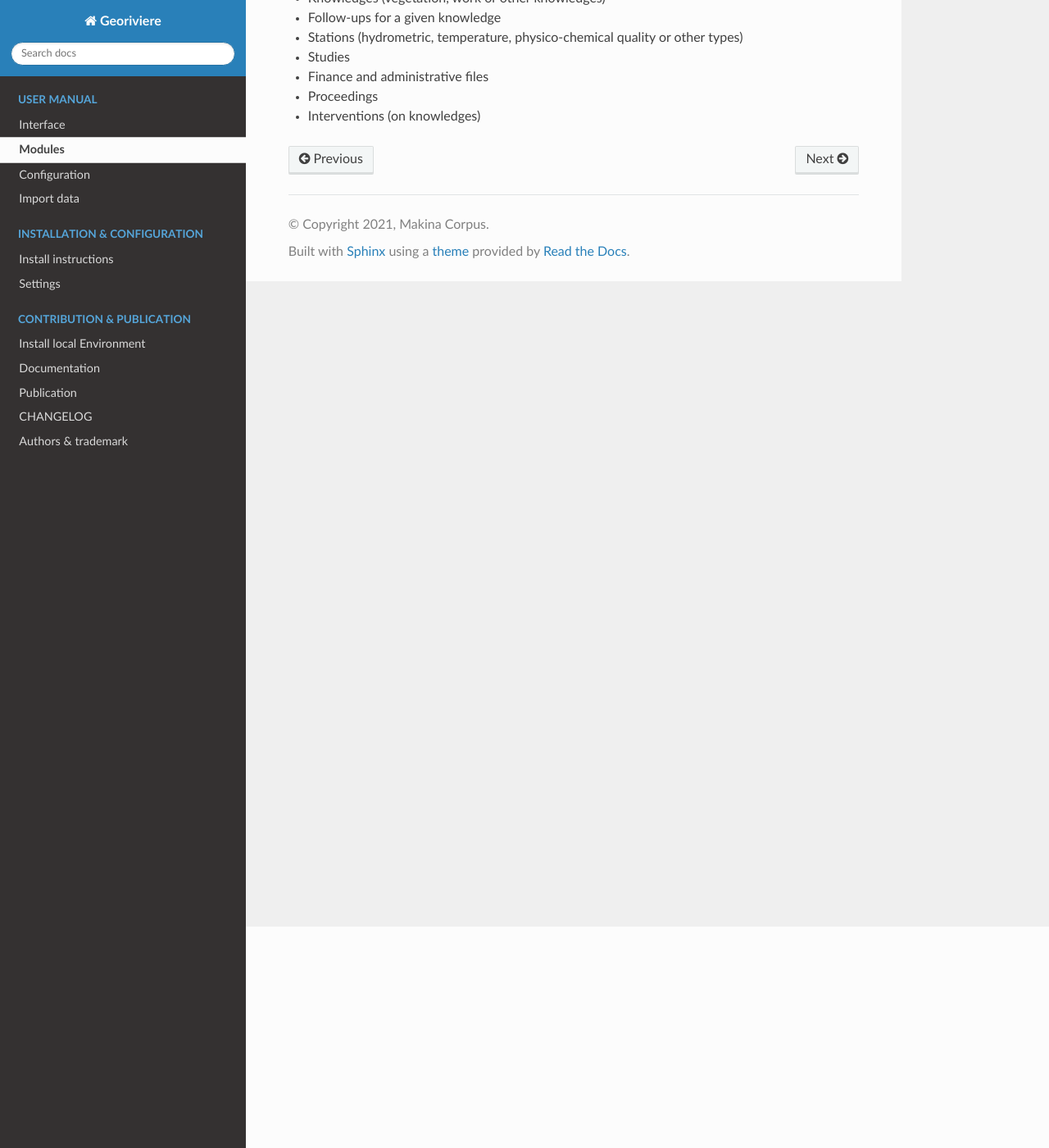
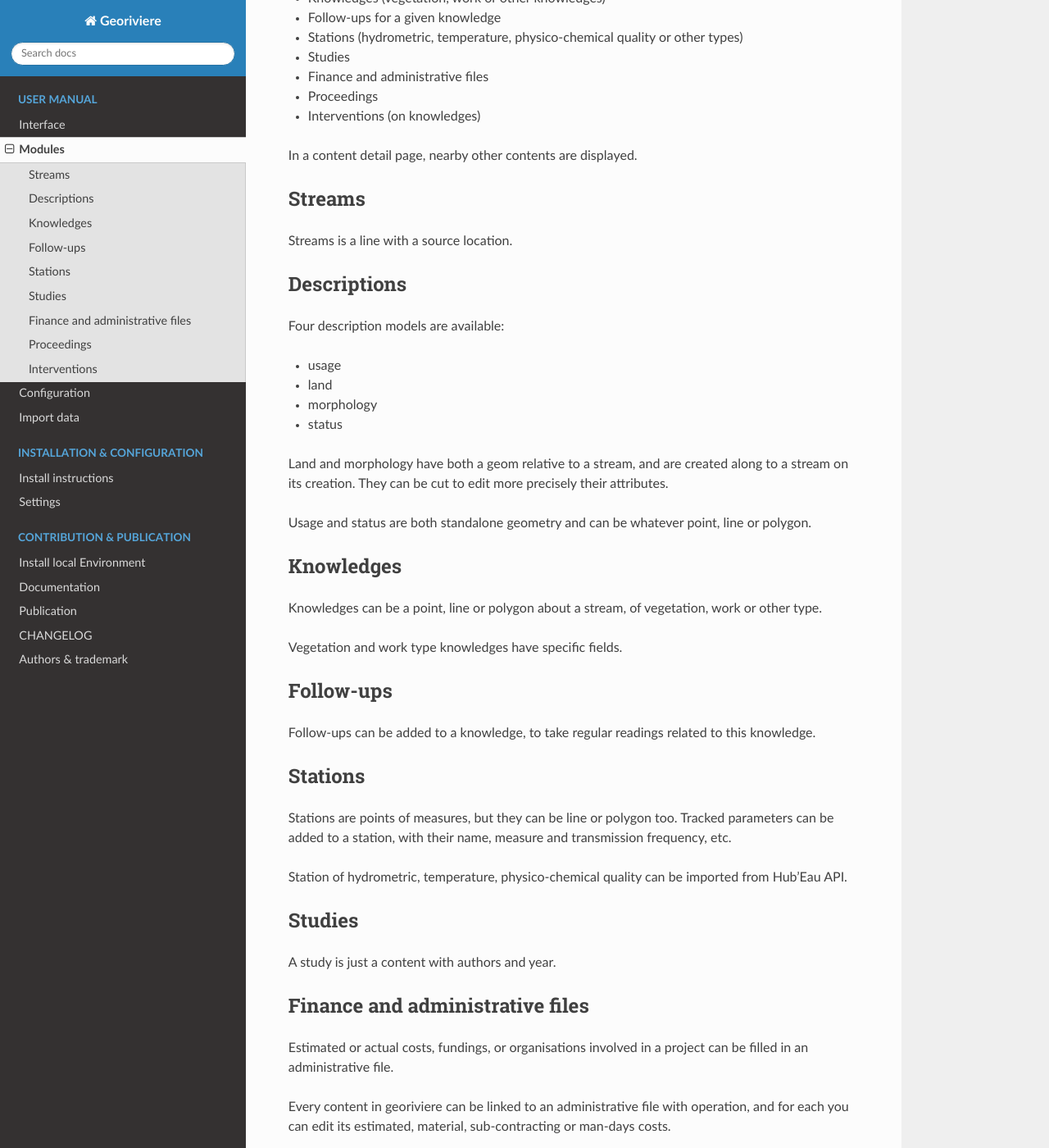
Before and after one commit to Georiviere/Georiviere-admin, a Sphinx documentation site: the page built from docs/usage/modules.rst, in a window 1280 px wide and 1400 px high, scrolled down 270 px. Shown: the whole window at 82% size. Built offline with Sphinx 7.4.7 and the Read the Docs theme 2.0.0, drawn with Linux system fonts in a browser that asks for light colours; the version number could not be read and is left out; some of the changed text lies outside the part shown.

Commit message:
Update module page

```diff
--- a/docs/usage/modules.rst
+++ b/docs/usage/modules.rst
@@ -12,3 +12,68 @@ Several modules are available in Georiviere, to display and edit professional co
 * Finance and administrative files
 * Proceedings
 * Interventions (on knowledges)
+
+In a content detail page, nearby other contents are displayed.
+
+Streams
+-------
+
+Streams is a line with a source location.
+
+Descriptions
+------------
+
+Four description models are available:
+
+- usage
+- land
+- morphology
+- status
+
+Land and morphology have both a geom relative to a stream, and are created along to a stream on its creation.
+They can be cut to edit more precisely their attributes.
+
+Usage and status are both standalone geometry and can be whatever point, line or polygon.
+
+Knowledges
+----------
+
+Knowledges can be a point, line or polygon about a stream, of vegetation, work or other type.
+
+Vegetation and work type knowledges have specific fields.
+
+Follow-ups
+----------
+
+Follow-ups can be added to a knowledge, to take regular readings related to this knowledge.
+
+Stations
+--------
+
+Stations are points of measures, but they can be line or polygon too.
+Tracked parameters can be added to a station, with their name, measure and transmission frequency, etc.
+
+Station of hydrometric, temperature, physico-chemical quality can be imported from Hub'Eau API.
+
+Studies
+-------
+
+A study is just a content with authors and year.
+
+Finance and administrative files
+--------------------------------
+
+Estimated or actual costs, fundings, or organisations involved in a project can be filled in an administrative file.
+
+Every content in georiviere can be linked to an administrative file with operation,
+and for each you can edit its estimated, material, sub-contracting or man-days costs.
+
+Proceedings
+-----------
+
+A proceeding can list all juridic events related to it.
+
+Interventions
+-------------
+
+Intervention is a maintenance intervention related to a follow-up.
```
